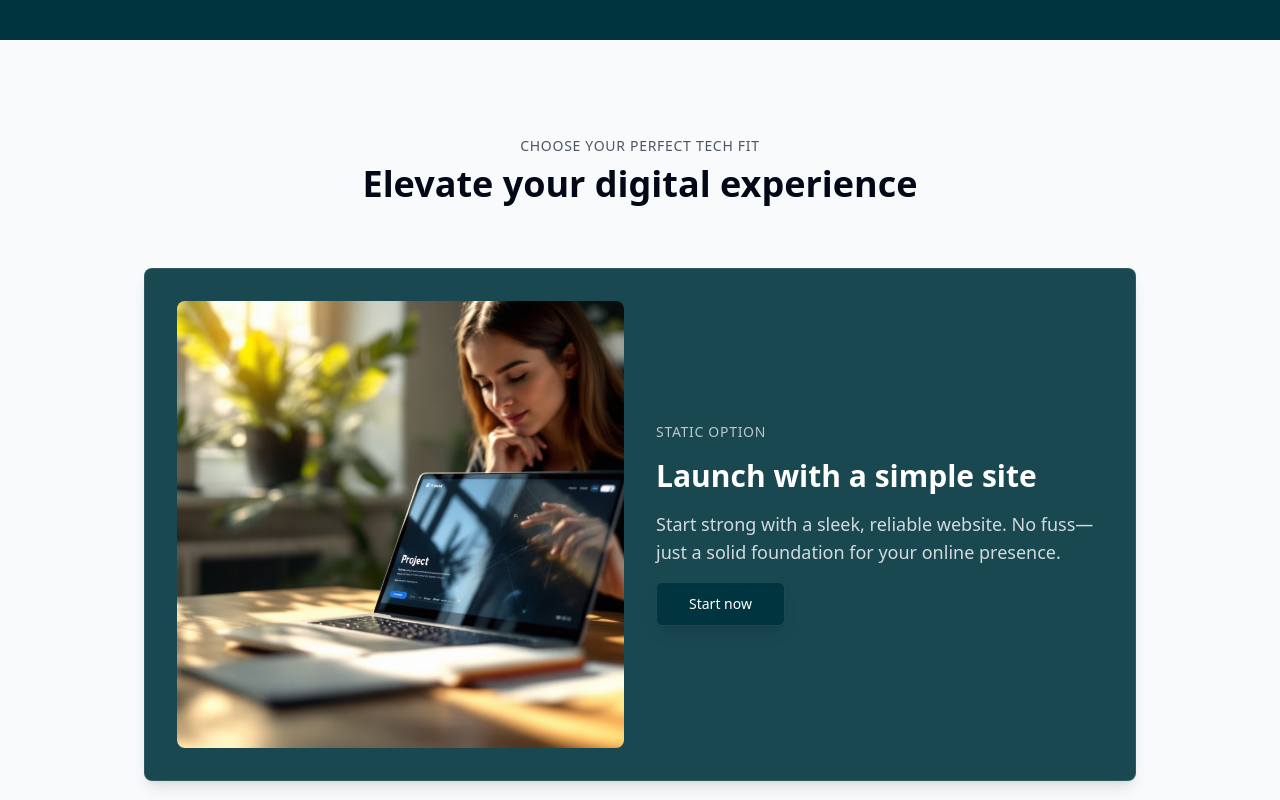
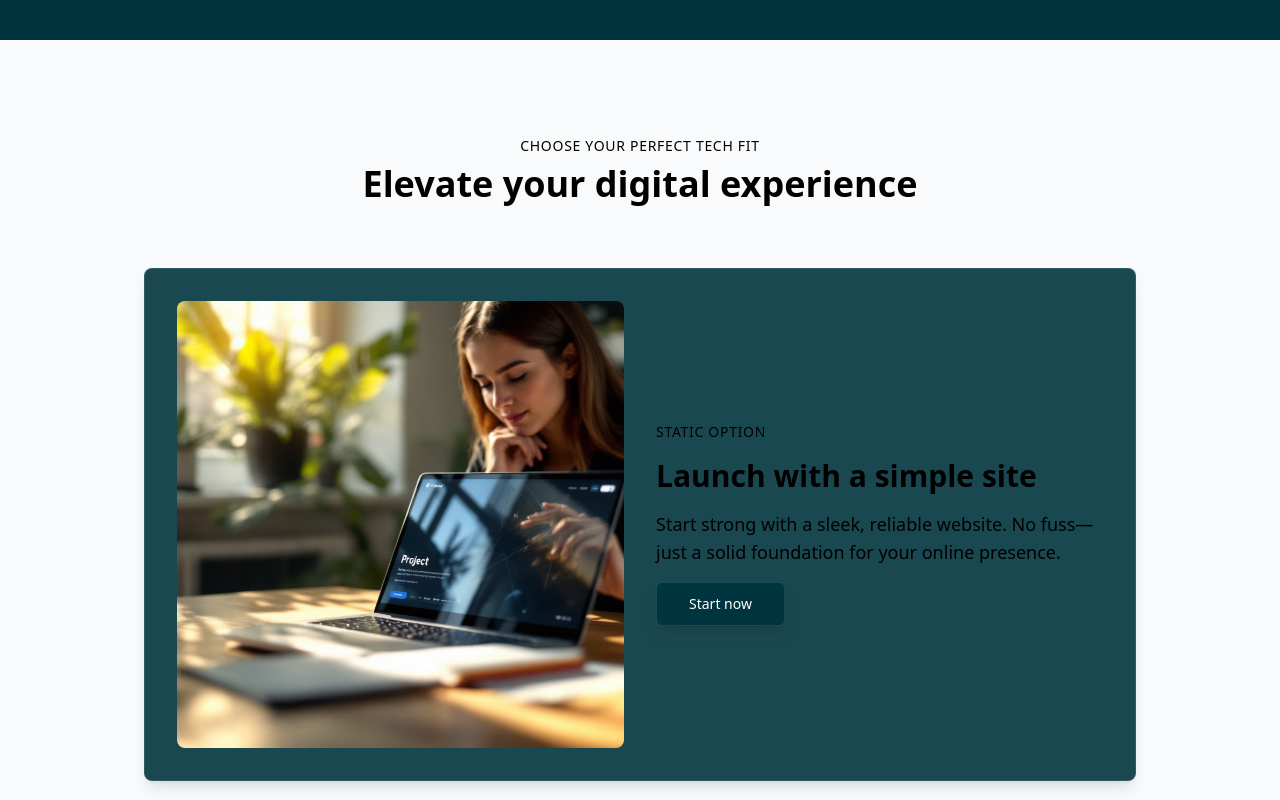
Before and after one commit to mahdi157289/The-Next-Level-Tech-company-, a Next.js app: page /en in a window 1280 px wide. Shown: the part 3180-3980 px from the top of the page. Built offline with nearby package versions, Linux system fonts and the light colour scheme.

Commit message:
style: change service tiers card labels to black in light mode

```diff
--- a/components/sections/ServiceTiers.tsx
+++ b/components/sections/ServiceTiers.tsx
@@ -101,10 +101,10 @@ export default function ServiceTiers() {
     <section className="py-24 bg-gray-50 dark:bg-transparent">
       <div className="max-w-7xl mx-auto px-4 sm:px-6 lg:px-8">
         <div className="text-center mb-16">
-          <p className="text-sm uppercase tracking-wider text-gray-600 dark:text-gray-400 mb-2">
+          <p className="text-sm uppercase tracking-wider text-black dark:text-gray-400 mb-2">
             {t('eyebrow')}
           </p>
-          <h2 className="text-3xl md:text-4xl font-bold dark:text-white">
+          <h2 className="text-3xl md:text-4xl font-bold text-black dark:text-white">
             {t('title')}
           </h2>
         </div>
@@ -134,13 +134,13 @@ export default function ServiceTiers() {
                       />
                     </div>
                     <div className="space-y-4">
-                      <p className="text-sm uppercase tracking-wider text-white/70">
+                      <p className="text-sm uppercase tracking-wider text-black dark:text-white/70">
                         {tier.eyebrow}
                       </p>
-                      <h3 className="text-2xl md:text-3xl font-bold text-white">
+                      <h3 className="text-2xl md:text-3xl font-bold text-black dark:text-white">
                         {tier.title}
                       </h3>
-                      <p className="text-lg text-white/80">
+                      <p className="text-lg text-black dark:text-white/80">
                         {tier.description}
                       </p>
                       <Button
```
